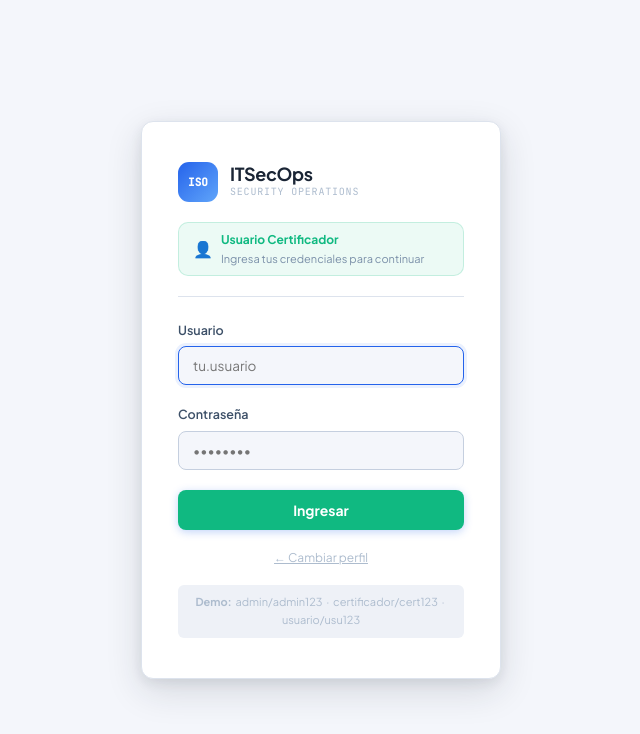
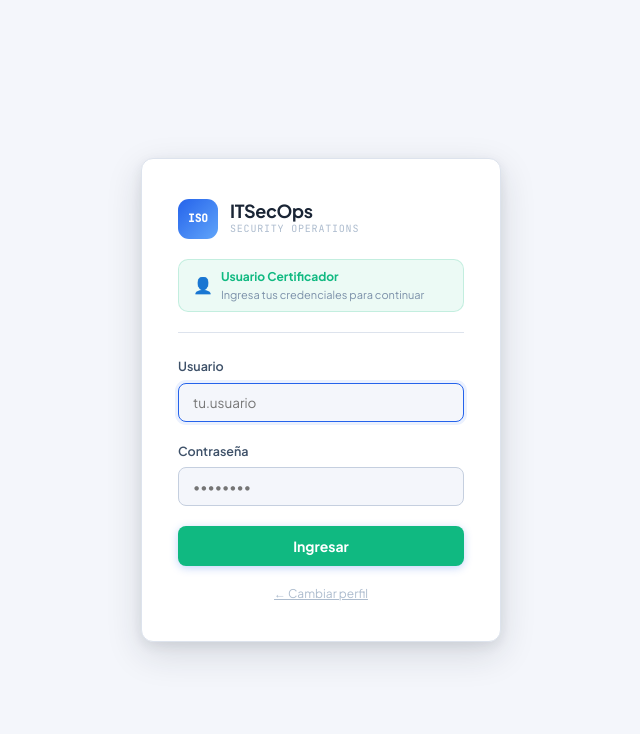
Before and after one commit to JulioAsillo/react-frontend-lab, a Next.js app: page /login in a window 1280 px wide. Shown: the top 734 px of the page, without its empty margins (319-959 px from the left). Built offline with nearby package versions, Linux system fonts and the light colour scheme.

Commit message:
Quitar credenciales de LoginScreen

```diff
--- a/components/auth/LoginScreen.jsx
+++ b/components/auth/LoginScreen.jsx
@@ -107,10 +107,6 @@ function LoginForm() {
             ← Cambiar perfil
           </button>
         </div>
-
-        <div className="auth-hint">
-          <strong>Demo:</strong>&nbsp; admin/admin123 &nbsp;·&nbsp; certificador/cert123 &nbsp;·&nbsp; usuario/usu123
-        </div>
       </form>
     </div>
   );
```
